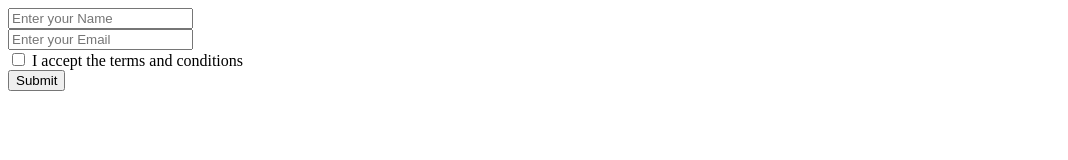
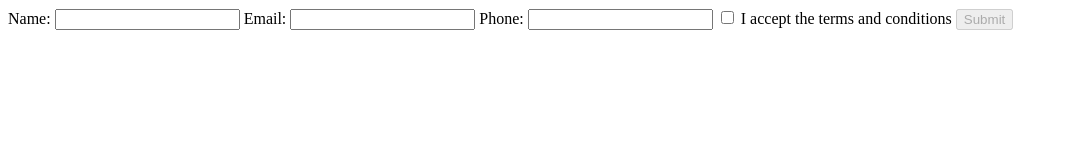
Before and after one commit to acciojob/form-validation-and-submission-gaurav7058, a website: page main.html in a window 1280 px wide. Shown: the whole page, without its empty margins (0-1068 px from the left). Drawn offline with Linux system fonts and the light colour scheme.

Commit message:
created a submission

```diff
--- a/main.html
+++ b/main.html
@@ -8,13 +8,23 @@
 
 <body>
 	<!-- the entire body must be written by student -->
-	<form action="submit-form.php" method="post">
-		<input type="name" placeholder="Enter your Name" id="name" /><br/>
-		<input type="email" placeholder="Enter your Email" id="email" /><br/>
-		<input type="checkbox" id="term" />
-		<label id="term">I accept the terms and conditions</label><br/>
-		<button type="submit">Submit</button>
-	</form>
+	<form id="myForm" action="submit-form.php" method="POST">
+    <label for="name">Name:</label>
+    <input type="text" id="name" name="name" required />
+
+    <label for="email">Email:</label>
+    <input type="email" id="email" name="email" required />
+
+    <label for="phone">Phone:</label>
+    <input type="tel" id="phone" name="phone" required />
+
+    <label for="terms">
+      <input type="checkbox" id="terms" />
+      I accept the terms and conditions
+    </label>
+
+    <button type="submit" id="submitBtn" disabled>Submit</button>
+  </form>
     <script type="text/javascript" src="./script.js">
 </script>
 
```
